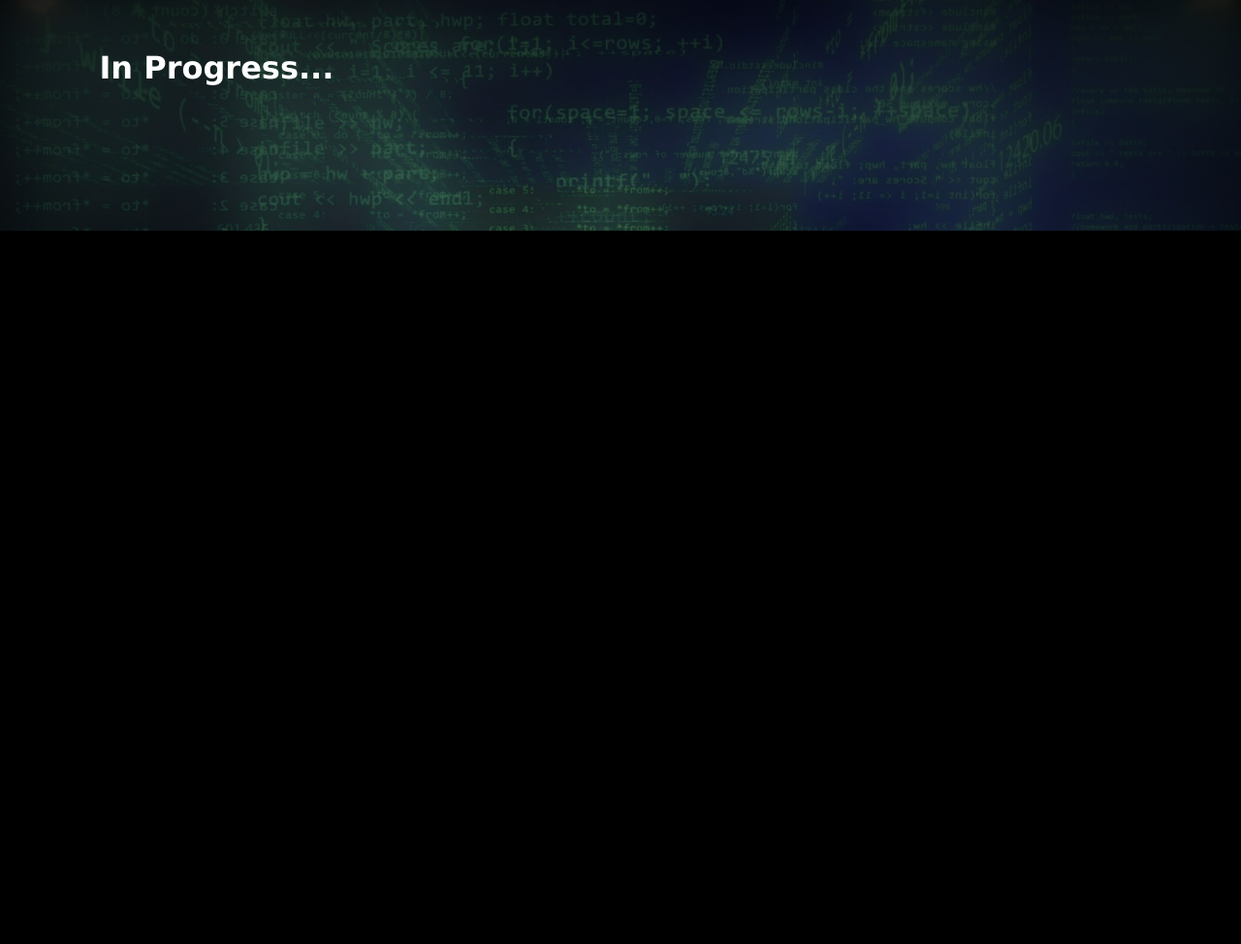
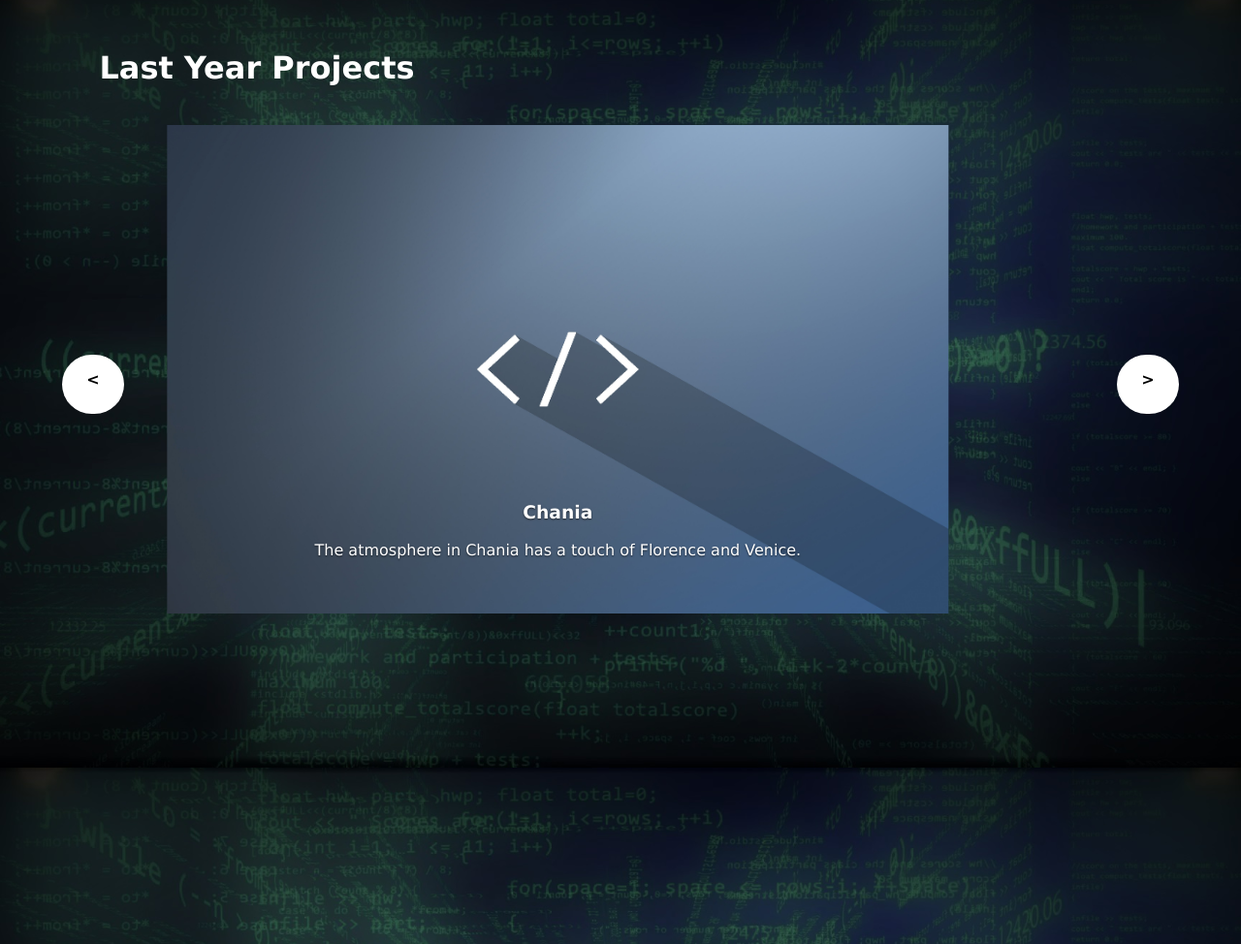
Before and after one commit to masterashu/iota_website, a plain HTML site: page index.html in a window 1280 px wide. Shown: the part 2408-3382 px from the top of the page at 97% size. Before the commit the page ends 2646 px from the top, so only its background shows below. Drawn offline with nearby package versions, Linux system fonts and the light colour scheme.

Commit message:
++ project-sections & ++ resp.. nav button 0.0.1.4

```diff
--- /dev/null
+++ b/css/main/carousel.css
@@ -0,0 +1,172 @@
+.glyphicon {
+    position: relative;
+    top: 1px;
+    display: inline-block;
+    font-family: "Glyphicons Halflings";
+    font-style: normal;
+    font-weight: 400;
+    line-height: 1;
+    -webkit-font-smoothing: antialiased;
+    -moz-osx-font-smoothing: grayscale
+}
+.carousel-inner>.item>a>img, .carousel-inner>.item>img, .img-responsive, .thumbnail a>img, .thumbnail>img {
+    display: block;
+    max-width: 100%;
+    height: auto
+}
+
+.carousel-inner {
+    position: relative;
+    width: 100%;
+    overflow: hidden
+}
+
+.carousel-inner>.item {
+    position: relative;
+    display: none;
+    -webkit-transition: .6s ease-in-out left;
+    -o-transition: .6s ease-in-out left;
+    transition: .6s ease-in-out left
+}
+
+.carousel-inner>.item>a>img, .carousel-inner>.item>img {
+    line-height: 1
+}
+
+@media all and (transform-3d), (-webkit-transform-3d) {
+    .carousel-inner>.item {
+        -webkit-transition: -webkit-transform .6s ease-in-out;
+        -o-transition: -o-transform .6s ease-in-out;
+        transition: -webkit-transform .6s ease-in-out;
+        transition: transform .6s ease-in-out;
+        transition: transform .6s ease-in-out, -webkit-transform .6s ease-in-out, -o-transform .6s ease-in-out;
+        -webkit-backface-visibility: hidden;
+        backface-visibility: hidden;
+        -webkit-perspective: 1000px;
+        perspective: 1000px
+    }
+    .carousel-inner>.item.active.right, .carousel-inner>.item.next {
+        -webkit-transform: translate3d(100%, 0, 0);
+        transform: translate3d(100%, 0, 0);
+        left: 0
+    }
+    .carousel-inner>.item.active.left, .carousel-inner>.item.prev {
+        -webkit-transform: translate3d(-100%, 0, 0);
+        transform: translate3d(-100%, 0, 0);
+        left: 0
+    }
+    .carousel-inner>.item.active, .carousel-inner>.item.next.left, .carousel-inner>.item.prev.right {
+        -webkit-transform: translate3d(0, 0, 0);
+        transform: translate3d(0, 0, 0);
+        left: 0
+    }
+}
+
+
+@media screen and (min-width:768px) {
+    .carousel-control .glyphicon-chevron-left, .carousel-control .glyphicon-chevron-right, .carousel-control .icon-next, .carousel-control .icon-prev {
+        width: 30px;
+        height: 30px;
+        margin-top: -10px;
+        font-size: 30px
+    }
+    .carousel-control .glyphicon-chevron-left, .carousel-control .icon-prev {
+        margin-left: -10px
+    }
+    .carousel-control .glyphicon-chevron-right, .carousel-control .icon-next {
+        margin-right: -10px
+    }
+    .carousel-caption {
+        right: 20%;
+        left: 20%;
+        padding-bottom: 30px
+    }
+}
+
+.carousel-inner>.active, .carousel-inner>.next, .carousel-inner>.prev {
+    display: block
+}
+
+.carousel-inner>.active {
+    left: 0
+}
+
+.carousel-inner>.next, .carousel-inner>.prev {
+    position: absolute;
+    top: 0;
+    width: 100%
+}
+
+.carousel-inner>.next {
+    left: 100%
+}
+
+.carousel-inner>.prev {
+    left: -100%
+}
+
+.carousel-inner>.next.left, .carousel-inner>.prev.right {
+    left: 0
+}
+
+.carousel-inner>.active.left {
+    left: -100%
+}
+
+.carousel-inner>.active.right {
+    left: 100%
+}
+
+.carousel-caption {
+    position: absolute;
+    right: 15%;
+    bottom: 20px;
+    left: 15%;
+    z-index: 10;
+    padding-top: 20px;
+    padding-bottom: 20px;
+    color: #fff;
+    text-align: center;
+    text-shadow: 0 1px 2px rgba(0, 0, 0, .6)
+}
+
+.carousel-caption .btn {
+    text-shadow: none
+}
+
+
+/* My Changes */
+
+
+#projects{
+    position: relative;
+    height: 80vh;
+    width: 90vw;
+    margin-left: 50%;
+    transform: translateX(-50%);
+}
+
+#left-carousel-control{
+    left: 0;
+}
+
+#right-carousel-control{
+    right: 0;
+}
+
+#left-carousel-control, #right-carousel-control{
+    top: 40%;
+    position: absolute;
+    font-weight: bolder;
+    text-decoration: none;
+    width: 2em;
+    height: 2em;
+    text-align: center;
+    color: #000;
+    padding: 1em 1em 0.8em 1em;
+    border-radius: 2em;
+    display: block;
+    background-color: #fff;
+    margin-bottom: 50%;
+
+}
--- a/css/main/media2.css
+++ b/css/main/media2.css
@@ -18,3 +18,9 @@ ul.navbar li a{
 .heading_image{
     width: 20%;
 }
+
+.carousel-caption {
+    right: 20%;
+    left: 20%;
+    padding-bottom: 30px
+}
--- a/css/main/media3.css
+++ b/css/main/media3.css
@@ -54,3 +54,10 @@ ul.navbar li a{
 .heading_image{
     width: 20%;
 }
+
+
+.carousel-caption {
+    right: 20%;
+    left: 20%;
+    padding-bottom: 30px
+}
--- a/css/main/media4.css
+++ b/css/main/media4.css
@@ -53,3 +53,11 @@ ul.navbar li a{
 .heading_image{
     width: 20%;
 }
+
+
+
+.carousel-caption {
+    right: 20%;
+    left: 20%;
+    padding-bottom: 30px
+}
--- a/css/main/media5.css
+++ b/css/main/media5.css
@@ -53,3 +53,9 @@ ul.navbar li a{
 .heading_image{
     width: 30%;
 }
+
+.carousel-caption {
+    right: 20%;
+    left: 20%;
+    padding-bottom: 30px
+}
--- a/css/main/style.css
+++ b/css/main/style.css
@@ -148,3 +148,10 @@ ul.navbar li.left{
 #sessions{
     font-family: 'Lucida Sans', 'Lucida Sans Regular', 'Lucida Grande', 'Lucida Sans Unicode', Geneva, Verdana, sans-serif
 }
+
+
+.carousel-inner > .item > img,
+.carousel-inner > .item > a > img {
+  width: 70%;
+  margin: auto;
+}
--- a/index.html
+++ b/index.html
@@ -1,5 +1,6 @@
 <!DOCTYPE html>
 <html lang="en">
+
 <head>
     <meta name="Description"
         content="IOTA is the Project Club of IIIT Sri City. The aim of this club is to allow people to collaborate and make real world projects and to pass on the knowledge to the new comers." />
@@ -9,35 +10,42 @@
         content="IOTA is the Project Club of IIIT Sri City. The aim of this club is to allow people to collaborate and make real world projects and to pass on the knowledge to the new comers." />
     <title>IOTA Club Portal - IIITS</title>
     <meta charset="UTF-8">
-    <meta name="viewport" content="width=device-width, initial-scale=1.0, maximum-scale=5, minimum-scale=1" >
+    <meta name="viewport" content="width=device-width, initial-scale=1.0, maximum-scale=5, minimum-scale=1">
     <meta http-equiv="X-UA-Compatible">
 
 
+    <!-- BootStrap LINK -->
+    <!-- <link rel="stylesheet" href="https://maxcdn.bootstrapcdn.com/bootstrap/3.4.0/css/bootstrap.min.css"> -->
+    <link rel="stylesheet" href="css/main/carousel.css" type="text/css">
+    <script src="https://ajax.googleapis.com/ajax/libs/jquery/3.4.1/jquery.min.js"></script>
+    <script src="https://maxcdn.bootstrapcdn.com/bootstrap/3.4.0/js/bootstrap.min.js"></script>
+
     <link rel="preload" as="style" href="css/main/style.css">
-
     <link rel="stylesheet" href="css/main/style.css" type="text/css">
     <link rel="stylesheet" type="text/css" href="css/main/media.css">
+</head>
 
-
-</head>
 <body>
     <div id="header">
         <div id="iota_wrap"><img id="iota_logo" src="img/iota.png" alt="IOTA logo"></div>
         <div id="navspace"></div>
         <ul class="navbar">
             <li><a href="#sessions">Sessions</a></li>
-            <li><a href="#projects">Projects</a></li>
+            <li><a href="#project">Projects</a></li>
             <li><a href="members.html">Members & Club Info</a></li>
-        </ol>
+            </ol>
     </div>
     <div class="space"></div>
     <div class="clearfloat"></div>
 
-<!-- Session Details -->
+    <!-- Session Details -->
 
     <h1 class="section_heading">IOTA CLUB</h1>
     <div id="club_intro" class="info color0 brtl brtr brbr brbl">
-        IOTA is the Project Club of IIIT Sri City. The aim of this club is to allow people to collaborate and make real world projects and to pass on the knowledge to the new comers. We have conducted and attended a lot of session over a wide range of topics, and we attempt to do the same for UG-1. Below are the details of the planned sessions, and projects made by the last year UG-1 batch.
+        IOTA is the Project Club of IIIT Sri City. The aim of this club is to allow people to collaborate and make real
+        world projects and to pass on the knowledge to the new comers. We have conducted and attended a lot of session
+        over a wide range of topics, and we attempt to do the same for UG-1. Below are the details of the planned
+        sessions, and projects made by the last year UG-1 batch.
     </div>
 
     <h1 id="sessions" class="section_heading">Planned Sessions</h1>
@@ -45,7 +53,8 @@
         <img class="heading_image" src="img/HTML5.png" alt="HTML5">
         <h2 class="info_heading">Web Developement 1: HTML</h2>
         <hr>
-        Lorem ipsum dolor sit amet consectetur adipisicing elit. Esse laboriosam quas obcaecati. Amet recusandae eaque maiores sequi a minus ducimus est quod consequatur, fugiat ipsam explicabo quasi? Adipisci, odit dolores!
+        Lorem ipsum dolor sit amet consectetur adipisicing elit. Esse laboriosam quas obcaecati. Amet recusandae eaque
+        maiores sequi a minus ducimus est quod consequatur, fugiat ipsam explicabo quasi? Adipisci, odit dolores!
     </div>
     <div class="space2"></div>
 
@@ -53,7 +62,8 @@
         <img class="heading_image" src="img/CSS.png" alt="HTML5">
         <h2 class="info_heading">Web Developement 2: CSS</h2>
         <hr>
-        Lorem ipsum dolor sit amet consectetur adipisicing elit. Esse laboriosam quas obcaecati. Amet recusandae eaque maiores sequi a minus ducimus est quod consequatur, fugiat ipsam explicabo quasi? Adipisci, odit dolores!
+        Lorem ipsum dolor sit amet consectetur adipisicing elit. Esse laboriosam quas obcaecati. Amet recusandae eaque
+        maiores sequi a minus ducimus est quod consequatur, fugiat ipsam explicabo quasi? Adipisci, odit dolores!
     </div>
     <div class="space2"></div>
 
@@ -61,7 +71,8 @@
         <img class="heading_image" src="img/JS.png" alt="HTML5">
         <h2 class="info_heading">Web Developement 3: JS</h2>
         <hr>
-        Lorem ipsum dolor sit amet consectetur adipisicing elit. Esse laboriosam quas obcaecati. Amet recusandae eaque maiores sequi a minus ducimus est quod consequatur, fugiat ipsam explicabo quasi? Adipisci, odit dolores!
+        Lorem ipsum dolor sit amet consectetur adipisicing elit. Esse laboriosam quas obcaecati. Amet recusandae eaque
+        maiores sequi a minus ducimus est quod consequatur, fugiat ipsam explicabo quasi? Adipisci, odit dolores!
     </div>
     <div class="space2"></div>
 
@@ -69,7 +80,8 @@
         <img class="heading_image" src="img/FIREBASE.png" alt="HTML5">
         <h2 class="info_heading">Web Developement Tools: Firebase</h2>
         <hr>
-        Lorem ipsum dolor sit amet consectetur adipisicing elit. Esse laboriosam quas obcaecati. Amet recusandae eaque maiores sequi a minus ducimus est quod consequatur, fugiat ipsam explicabo quasi? Adipisci, odit dolores!
+        Lorem ipsum dolor sit amet consectetur adipisicing elit. Esse laboriosam quas obcaecati. Amet recusandae eaque
+        maiores sequi a minus ducimus est quod consequatur, fugiat ipsam explicabo quasi? Adipisci, odit dolores!
     </div>
     <div class="space2"></div>
 
@@ -78,7 +90,8 @@
         <img class="heading_image" src="img/GITHUB.png" alt="HTML5">
         <h2 class="info_heading">Git + Github</h2>
         <hr>
-        Lorem ipsum dolor sit amet consectetur adipisicing elit. Esse laboriosam quas obcaecati. Amet recusandae eaque maiores sequi a minus ducimus est quod consequatur, fugiat ipsam explicabo quasi? Adipisci, odit dolores!
+        Lorem ipsum dolor sit amet consectetur adipisicing elit. Esse laboriosam quas obcaecati. Amet recusandae eaque
+        maiores sequi a minus ducimus est quod consequatur, fugiat ipsam explicabo quasi? Adipisci, odit dolores!
     </div>
     <div class="space2"></div>
 
@@ -86,7 +99,8 @@
         <img class="heading_image" src="img/DOCKER.png" alt="HTML5">
         <h2 class="info_heading">Containerized Applications: Docker</h2>
         <hr>
-        Lorem ipsum dolor sit amet consectetur adipisicing elit. Esse laboriosam quas obcaecati. Amet recusandae eaque maiores sequi a minus ducimus est quod consequatur, fugiat ipsam explicabo quasi? Adipisci, odit dolores!
+        Lorem ipsum dolor sit amet consectetur adipisicing elit. Esse laboriosam quas obcaecati. Amet recusandae eaque
+        maiores sequi a minus ducimus est quod consequatur, fugiat ipsam explicabo quasi? Adipisci, odit dolores!
     </div>
 
     <div class="space3"></div>
@@ -96,30 +110,76 @@
         <img class="heading_image" src="img/certificate_logo.png" alt="HTML5">
         <h2 class="info_heading">Certificates</h2>
         <hr>
-        The people who successfully attended and completed all the Sessions for a course would get a Certificate of completetion. You can see the Sample certificate <a href="img/certificate-full.jpeg" target="new">here</a>.
+        The people who successfully attended and completed all the Sessions for a course would get a Certificate of
+        completetion. You can see the Sample certificate <a href="img/certificate-full.jpeg" target="new">here</a>.
     </div>
     <div class="space2"></div>
 
 
     <!-- Projects Details -->
-    <div class="projects" >
+    <h1 id="project" class="section_heading">Last Year Projects</h1>
+    <!-- Wrapper for Projects Slides -->
 
+    <div id="projects" class="container">
+        <br>
+        <div id="myCarousel" class="carousel slide" data-ride="carousel">
+
+            <!-- Wrapper for slides -->
+            <div class="carousel-inner" role="listbox">
+
+                <div class="item active">
+                    <img src="img/slide1.jpg" alt="Chania" width="460" height="345">
+                    <div class="carousel-caption">
+                        <h3>Chania</h3>
+                        <p>The atmosphere in Chania has a touch of Florence and Venice.</p>
+                    </div>
+                </div>
+
+                <div class="item">
+                    <img src="img/slide2.jpg" alt="Chania" width="460" height="345">
+                    <div class="carousel-caption">
+                        <h3>Chania</h3>
+                        <p>The atmosphere in Chania has a touch of Florence and Venice.</p>
+                    </div>
+                </div>
+
+                <div class="item">
+                    <img src="img/slide3.jpg" alt="Flower" width="460" height="345">
+                    <div class="carousel-caption">
+                        <h3>Flowers</h3>
+                        <p>Beautiful flowers in Kolymbari, Crete.</p>
+                    </div>
+                </div>
+
+                <div class="item">
+                    <img src="img/slide4.jpg" alt="Flower" width="460" height="345">
+                    <div class="carousel-caption">
+                        <h3>Flowers</h3>
+                        <p>Beautiful flowers in Kolymbari, Crete.</p>
+                    </div>
+                </div>
+
+            </div>
+
+            <!-- Left and right controls -->
+            <a id="left-carousel-control" href="#myCarousel" role="button" data-slide="prev">
+                &LT;
+            </a>
+            <a id="right-carousel-control" href="#myCarousel" role="button" data-slide="next">
+                &GT;
+            </a>
+        </div>
     </div>
-
 
     <div id="sessions">
     </div>
-    <div id="projects" class="section_heading">
-        <h1>In Progress...</h1>
-    </div>
+    <div class="clearfloat"></div>
+    <div class="space3"></div>
+    <div class="space3"></div>
     <div class="space2"></div>
-    <div class="space"></div>
-    <div class="space"></div>
-    <div class="space"></div>
-    <div class="space"></div>
-    <div class="space"></div>
-    <div class="space"></div>
-
+    <div class="space2"></div>
+    <div class="space2"></div>
     <footer></footer>
 </body>
+
 </html>
```
Also changed, not shown: img/slide1.jpg (added), img/slide2.jpg (added), img/slide3.jpg (added), img/slide4.jpg (added), img/slide5.jpg (added).
